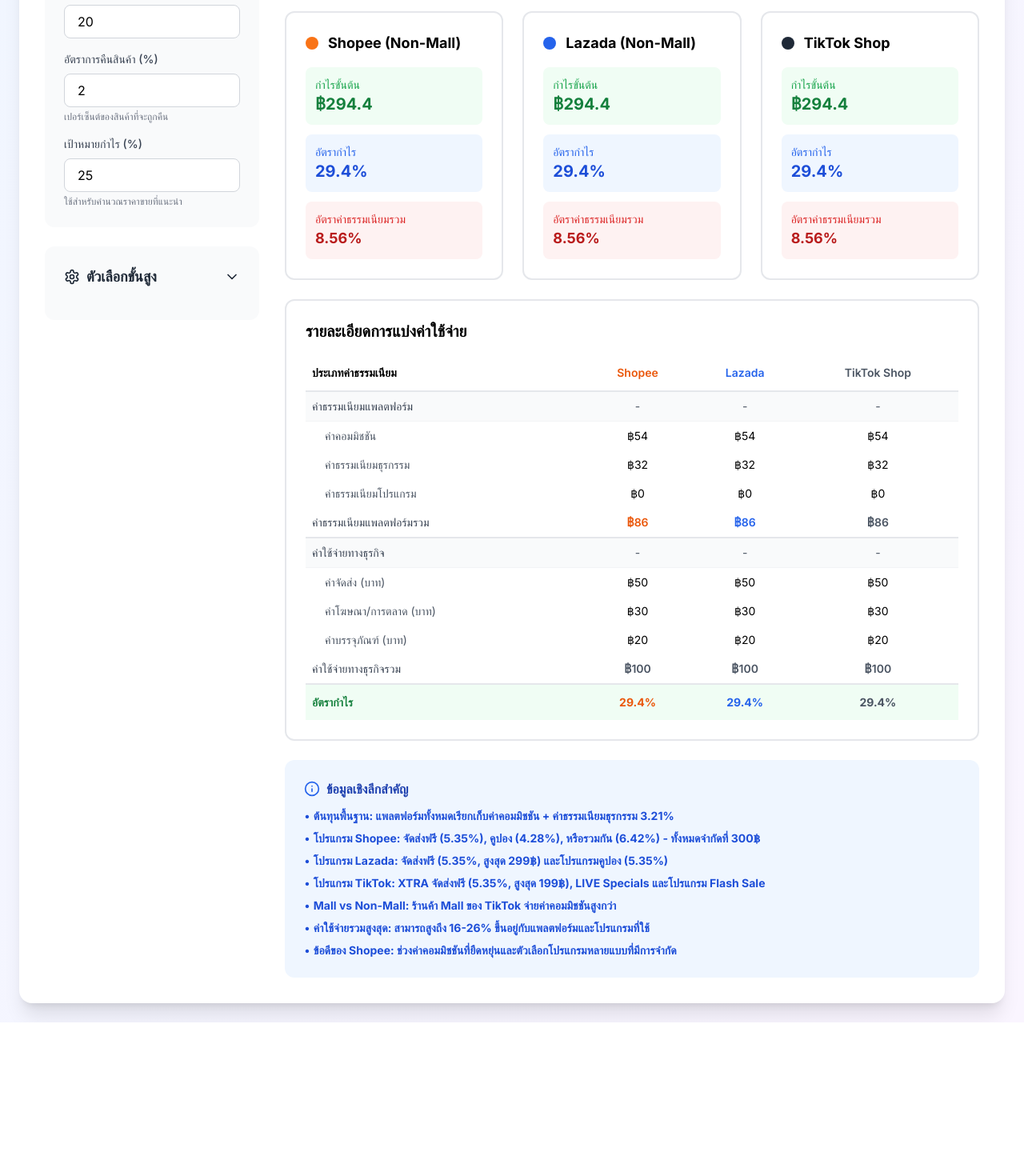
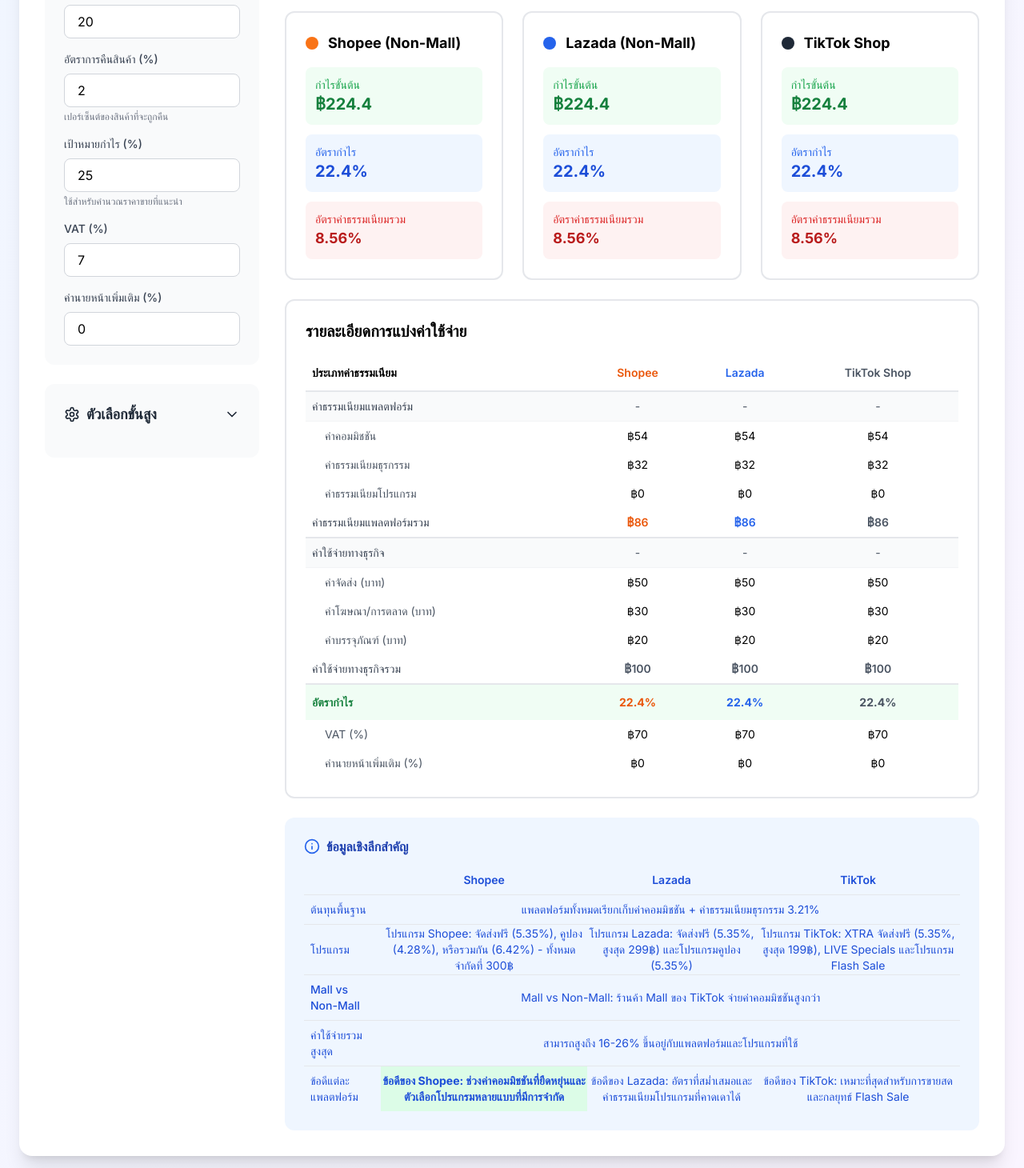
Before and after one commit to rickandmoretea/ecom_profitability_web, a Next.js app: page / in a window 1280 px wide. Shown: the part 770-2230 px from the top of the page at 80% size. Before the commit the page ends 2048 px from the top, so only its background shows below. Built offline with nearby package versions, Linux system fonts and the light colour scheme.

Commit message:
Add VAT and custom commission inputs to BusinessExpensesForm; update calculations and translations for improved profitability analysis

```diff
--- a/components/EcomProfitabilityCalculator.tsx
+++ b/components/EcomProfitabilityCalculator.tsx
@@ -37,7 +37,9 @@
     marketingCost: 30,
     packagingCost: 20,
     returnsRate: 2,
-    targetProfitMargin: 25
+    targetProfitMargin: 25,
+    vatPercent: 7,
+    customCommissionPercent: 0
   });
 
   // Advanced options
@@ -160,7 +162,7 @@
 
           {/* Results Section */}
           <div className="lg:col-span-3">
-            <BestPlatformHighlight results={results} />
+            <BestPlatformHighlight results={results} language={language} />
             <BusinessIntelligence
               results={results}
               businessExpenses={businessExpenses}
@@ -209,7 +211,10 @@
                 maximumTotalCosts: t.maximumTotalCosts,
                 shopeeAdvantage: t.shopeeAdvantage,
                 lazadaAdvantage: t.lazadaAdvantage,
-                tiktokAdvantage: t.tiktokAdvantage
+                tiktokAdvantage: t.tiktokAdvantage,
+                programs: t.programs,
+                maximumTotalCostsLabel: t.maximumTotalCostsLabel,
+                platformAdvantages: t.platformAdvantages
               }}
             />
           </div>
--- a/components/calculator/BusinessExpensesForm.tsx
+++ b/components/calculator/BusinessExpensesForm.tsx
@@ -112,6 +112,37 @@
           />
           <p className="text-xs text-gray-500 mt-1">{t.targetMarginHelp}</p>
         </div>
+
+        <div>
+          <label className="block text-sm font-medium text-gray-700 mb-2">
+            VAT (%)
+          </label>
+          <input
+            type="number"
+            value={expenses.vatPercent ?? 7}
+            onChange={(e) => onExpensesChange({...expenses, vatPercent: Number(e.target.value)})}
+            className="w-full px-4 py-2 border border-gray-300 rounded-lg focus:ring-2 focus:ring-blue-500 focus:border-transparent"
+            min="0"
+            max="100"
+            step="0.1"
+            placeholder="7"
+          />
+        </div>
+        <div>
+          <label className="block text-sm font-medium text-gray-700 mb-2">
+            ค่านายหน้าเพิ่มเติม (%)
+          </label>
+          <input
+            type="number"
+            value={expenses.customCommissionPercent ?? 0}
+            onChange={(e) => onExpensesChange({...expenses, customCommissionPercent: Number(e.target.value)})}
+            className="w-full px-4 py-2 border border-gray-300 rounded-lg focus:ring-2 focus:ring-blue-500 focus:border-transparent"
+            min="0"
+            max="100"
+            step="0.1"
+            placeholder="0"
+          />
+        </div>
       </div>
     </div>
   );
--- a/components/calculator/DetailedBreakdownTable.tsx
+++ b/components/calculator/DetailedBreakdownTable.tsx
@@ -180,6 +180,23 @@
                 </td>
               ))}
             </tr>
+
+            <tr>
+              <td className="py-2 px-2 pl-6 text-gray-600">{t.vat}</td>
+              {platforms.map((platform) => (
+                <td key={platform.name} className="py-2 px-2 text-center">
+                  ฿{(platform.data.breakdown.vat || 0).toFixed(0)}
+                </td>
+              ))}
+            </tr>
+            <tr>
+              <td className="py-2 px-2 pl-6 text-gray-600">{t.customCommission}</td>
+              {platforms.map((platform) => (
+                <td key={platform.name} className="py-2 px-2 text-center">
+                  ฿{(platform.data.breakdown.customCommission || 0).toFixed(0)}
+                </td>
+              ))}
+            </tr>
           </tbody>
         </table>
       </div>
--- a/components/calculator/KeyInsights.tsx
+++ b/components/calculator/KeyInsights.tsx
@@ -21,6 +21,9 @@
     shopeeAdvantage: string;
     lazadaAdvantage: string;
     tiktokAdvantage: string;
+    programs: string;
+    maximumTotalCostsLabel: string;
+    platformAdvantages: string;
   };
 }
 
@@ -35,16 +38,43 @@
         <Info className="w-5 h-5 text-blue-600" />
         <h3 className="font-semibold text-blue-800">{t.keyInsights}</h3>
       </div>
-      <div className="text-sm text-blue-700 space-y-2">
-        <p>• <strong>{t.baseCosts}</strong></p>
-        <p>• <strong>{t.shopeePrograms}</strong></p>
-        <p>• <strong>{t.lazadaPrograms}</strong></p>
-        <p>• <strong>{t.tiktokPrograms}</strong></p>
-        <p>• <strong>{t.mallVsNonMall}</strong></p>
-        <p>• <strong>{t.maximumTotalCosts}</strong></p>
-        {bestPlatform.platform === 'shopee' && <p>• <strong>{t.shopeeAdvantage}</strong></p>}
-        {bestPlatform.platform === 'lazada' && <p>• <strong>{t.lazadaAdvantage}</strong></p>}
-        {bestPlatform.platform === 'tiktok' && <p>• <strong>{t.tiktokAdvantage}</strong></p>}
+      <div className="overflow-x-auto">
+        <table className="w-full text-sm text-blue-700 border-collapse">
+          <thead>
+            <tr>
+              <th className="text-left py-2 px-2 font-semibold">&nbsp;</th>
+              <th className="text-center py-2 px-2 font-semibold">Shopee</th>
+              <th className="text-center py-2 px-2 font-semibold">Lazada</th>
+              <th className="text-center py-2 px-2 font-semibold">TikTok</th>
+            </tr>
+          </thead>
+          <tbody>
+            <tr className="border-t">
+              <td className="py-2 px-2 font-medium">{t.baseCosts.split(':')[0]}</td>
+              <td className="text-center" colSpan={3}>{t.baseCosts.split(':')[1]}</td>
+            </tr>
+            <tr className="border-t">
+              <td className="py-2 px-2 font-medium">{t.programs}</td>
+              <td className="text-center">{t.shopeePrograms}</td>
+              <td className="text-center">{t.lazadaPrograms}</td>
+              <td className="text-center">{t.tiktokPrograms}</td>
+            </tr>
+            <tr className="border-t">
+              <td className="py-2 px-2 font-medium">Mall vs Non-Mall</td>
+              <td className="text-center" colSpan={3}>{t.mallVsNonMall}</td>
+            </tr>
+            <tr className="border-t">
+              <td className="py-2 px-2 font-medium">{t.maximumTotalCostsLabel}</td>
+              <td className="text-center" colSpan={3}>{t.maximumTotalCosts.split(':')[1]}</td>
+            </tr>
+            <tr className="border-t">
+              <td className="py-2 px-2 font-medium">{t.platformAdvantages}</td>
+              <td className={`text-center${bestPlatform.platform === 'shopee' ? ' font-bold bg-green-100' : ''}`}>{t.shopeeAdvantage}</td>
+              <td className={`text-center${bestPlatform.platform === 'lazada' ? ' font-bold bg-green-100' : ''}`}>{t.lazadaAdvantage}</td>
+              <td className={`text-center${bestPlatform.platform === 'tiktok' ? ' font-bold bg-green-100' : ''}`}>{t.tiktokAdvantage}</td>
+            </tr>
+          </tbody>
+        </table>
       </div>
     </div>
   );
--- a/components/calculator/calculations.ts
+++ b/components/calculator/calculations.ts
@@ -22,7 +22,9 @@
     freeShippingAndCoupon: 0,
     shippingCost: businessExpenses.shippingCost,
     marketingCost: businessExpenses.marketingCost,
-    otherCosts: businessExpenses.packagingCost
+    otherCosts: businessExpenses.packagingCost,
+    vat: (productPrice * (businessExpenses.vatPercent || 0) / 100),
+    customCommission: (productPrice * (businessExpenses.customCommissionPercent || 0) / 100)
   };
 
   // Only one program can be active at a time
@@ -58,11 +60,11 @@
     totalFeeRate,
     totalFees,
     breakdown,
-    netRevenue: productPrice - totalFees,
+    netRevenue: productPrice - totalFees - (breakdown.vat || 0) - (breakdown.customCommission || 0),
     grossProfit: productPrice - totalFees - productCost - businessExpenses.shippingCost -
-      businessExpenses.marketingCost - businessExpenses.packagingCost - returnsCost,
+      businessExpenses.marketingCost - businessExpenses.packagingCost - returnsCost - (breakdown.vat || 0) - (breakdown.customCommission || 0),
     profitMargin: ((productPrice - totalFees - productCost - businessExpenses.shippingCost -
-      businessExpenses.marketingCost - businessExpenses.packagingCost - returnsCost) / productPrice) * 100,
+      businessExpenses.marketingCost - businessExpenses.packagingCost - returnsCost - (breakdown.vat || 0) - (breakdown.customCommission || 0)) / productPrice) * 100,
     breakEvenPrice,
     targetPriceForMargin
   };
@@ -86,7 +88,9 @@
     couponProgram: 0,
     shippingCost: businessExpenses.shippingCost,
     marketingCost: businessExpenses.marketingCost,
-    otherCosts: businessExpenses.packagingCost
+    otherCosts: businessExpenses.packagingCost,
+    vat: (productPrice * (businessExpenses.vatPercent || 0) / 100),
+    customCommission: (productPrice * (businessExpenses.customCommissionPercent || 0) / 100)
   };
 
   if (lazadaOptions.useProgram) {
@@ -118,11 +122,11 @@
     totalFeeRate,
     totalFees,
     breakdown,
-    netRevenue: productPrice - totalFees,
+    netRevenue: productPrice - totalFees - (breakdown.vat || 0) - (breakdown.customCommission || 0),
     grossProfit: productPrice - totalFees - productCost - businessExpenses.shippingCost -
-      businessExpenses.marketingCost - businessExpenses.packagingCost - returnsCost,
+      businessExpenses.marketingCost - businessExpenses.packagingCost - returnsCost - (breakdown.vat || 0) - (breakdown.customCommission || 0),
     profitMargin: ((productPrice - totalFees - productCost - businessExpenses.shippingCost -
-      businessExpenses.marketingCost - businessExpenses.packagingCost - returnsCost) / productPrice) * 100,
+      businessExpenses.marketingCost - businessExpenses.packagingCost - returnsCost - (breakdown.vat || 0) - (breakdown.customCommission || 0)) / productPrice) * 100,
     breakEvenPrice,
     targetPriceForMargin
   };
@@ -159,7 +163,9 @@
     flashSaleAndBrands: 0,
     shippingCost: businessExpenses.shippingCost,
     marketingCost: businessExpenses.marketingCost,
-    otherCosts: businessExpenses.packagingCost
+    otherCosts: businessExpenses.packagingCost,
+    vat: (productPrice * (businessExpenses.vatPercent || 0) / 100),
+    customCommission: (productPrice * (businessExpenses.customCommissionPercent || 0) / 100)
   };
 
   if (tiktokOptions.useProgram) {
@@ -198,11 +204,11 @@
     totalFeeRate,
     totalFees,
     breakdown,
-    netRevenue: productPrice - totalFees,
+    netRevenue: productPrice - totalFees - (breakdown.vat || 0) - (breakdown.customCommission || 0),
     grossProfit: productPrice - totalFees - productCost - businessExpenses.shippingCost -
-      businessExpenses.marketingCost - businessExpenses.packagingCost - returnsCost,
+      businessExpenses.marketingCost - businessExpenses.packagingCost - returnsCost - (breakdown.vat || 0) - (breakdown.customCommission || 0),
     profitMargin: ((productPrice - totalFees - productCost - businessExpenses.shippingCost -
-      businessExpenses.marketingCost - businessExpenses.packagingCost - returnsCost) / productPrice) * 100,
+      businessExpenses.marketingCost - businessExpenses.packagingCost - returnsCost - (breakdown.vat || 0) - (breakdown.customCommission || 0)) / productPrice) * 100,
     breakEvenPrice,
     targetPriceForMargin
   };
--- a/components/calculator/i18n.ts
+++ b/components/calculator/i18n.ts
@@ -32,6 +32,8 @@
   targetMarginPlaceholder: string;
   returnsRateHelp: string;
   targetMarginHelp: string;
+  vat: string;
+  customCommission: string;
 
   // Advanced options
   advancedOptions: string;
@@ -120,6 +122,11 @@
   language: string;
   thai: string;
   english: string;
+
+  // Key insights table labels
+  programs: string;
+  maximumTotalCostsLabel: string;
+  platformAdvantages: string;
 }
 
 export const translations: Record<Language, Translations> = {
@@ -155,6 +162,8 @@
     targetMarginPlaceholder: 'เป้าหมายกำไรที่ต้องการ',
     returnsRateHelp: 'เปอร์เซ็นต์ของสินค้าที่จะถูกคืน',
     targetMarginHelp: 'ใช้สำหรับคำนวณราคาขายที่แนะนำ',
+    vat: 'VAT (%)',
+    customCommission: 'ค่านายหน้าเพิ่มเติม (%)',
 
     // Advanced options
     advancedOptions: 'ตัวเลือกขั้นสูง',
@@ -242,7 +251,12 @@
     // Language switcher
     language: 'ภาษา',
     thai: 'ไทย',
-    english: 'English'
+    english: 'English',
+
+    // Key insights table labels
+    programs: 'โปรแกรม',
+    maximumTotalCostsLabel: 'ค่าใช้จ่ายรวมสูงสุด',
+    platformAdvantages: 'ข้อดีแต่ละแพลตฟอร์ม'
   },
   en: {
     // Main calculator
@@ -276,6 +290,8 @@
     targetMarginPlaceholder: 'Your target profit margin',
     returnsRateHelp: 'Percentage of items that get returned',
     targetMarginHelp: 'Used to calculate recommended selling price',
+    vat: 'VAT (%)',
+    customCommission: 'Custom Commission (%)',
 
     // Advanced options
     advancedOptions: 'Advanced Options',
@@ -363,7 +379,12 @@
     // Language switcher
     language: 'Language',
     thai: 'ไทย',
-    english: 'English'
+    english: 'English',
+
+    // Key insights table labels
+    programs: 'Programs',
+    maximumTotalCostsLabel: 'Maximum Total Costs',
+    platformAdvantages: 'Platform Advantages'
   }
 };
 
--- a/components/calculator/types.ts
+++ b/components/calculator/types.ts
@@ -9,6 +9,8 @@
     shippingCost?: number;
     marketingCost?: number;
     otherCosts?: number;
+    vat?: number;
+    customCommission?: number;
   }
 
   export interface CalculationResult {
@@ -48,6 +50,8 @@
     packagingCost: number;
     returnsRate: number;
     targetProfitMargin: number;
+    vatPercent: number;
+    customCommissionPercent: number;
   }
 
   export interface VolumeDiscounts {
```
Also changed, not shown: components/calculator/BestPlatformHighlight.tsx (+6 -3 lines), components/calculator/ProductDetailsForm.tsx (+37 -7 lines).
